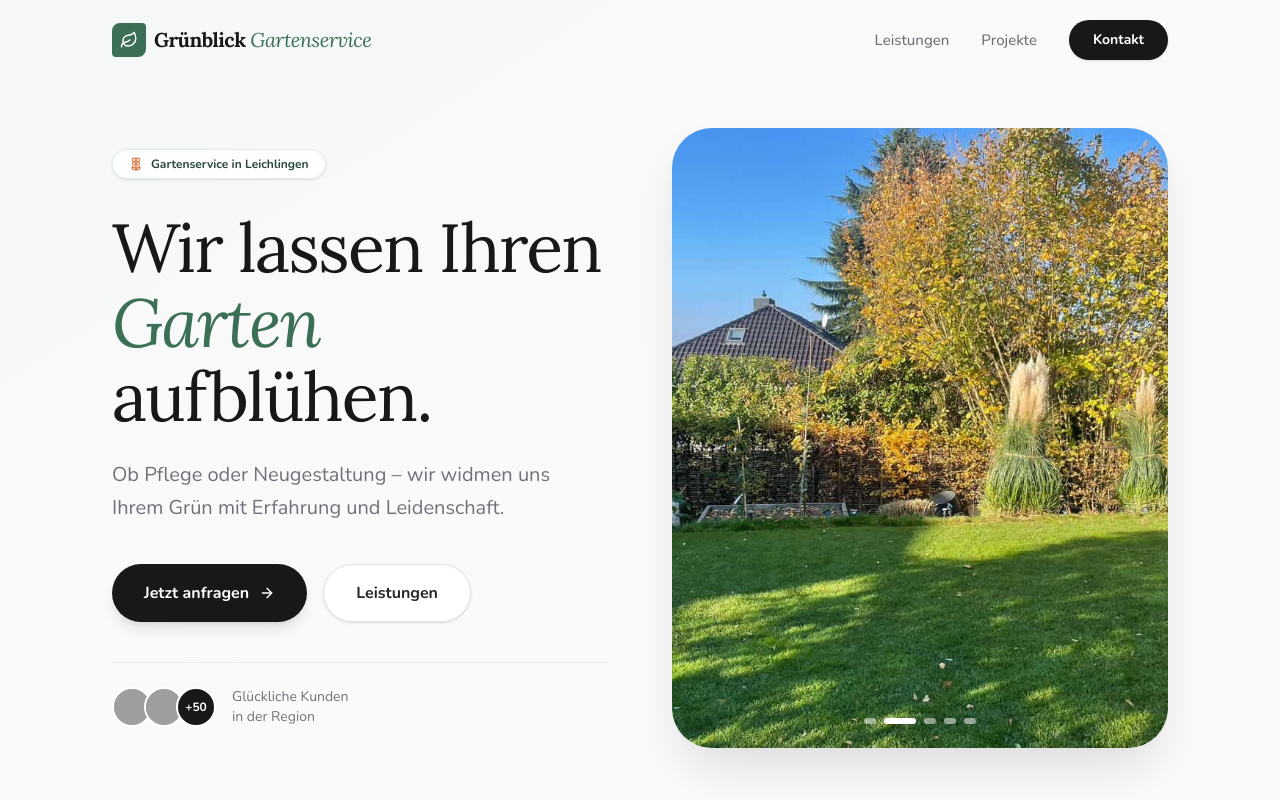
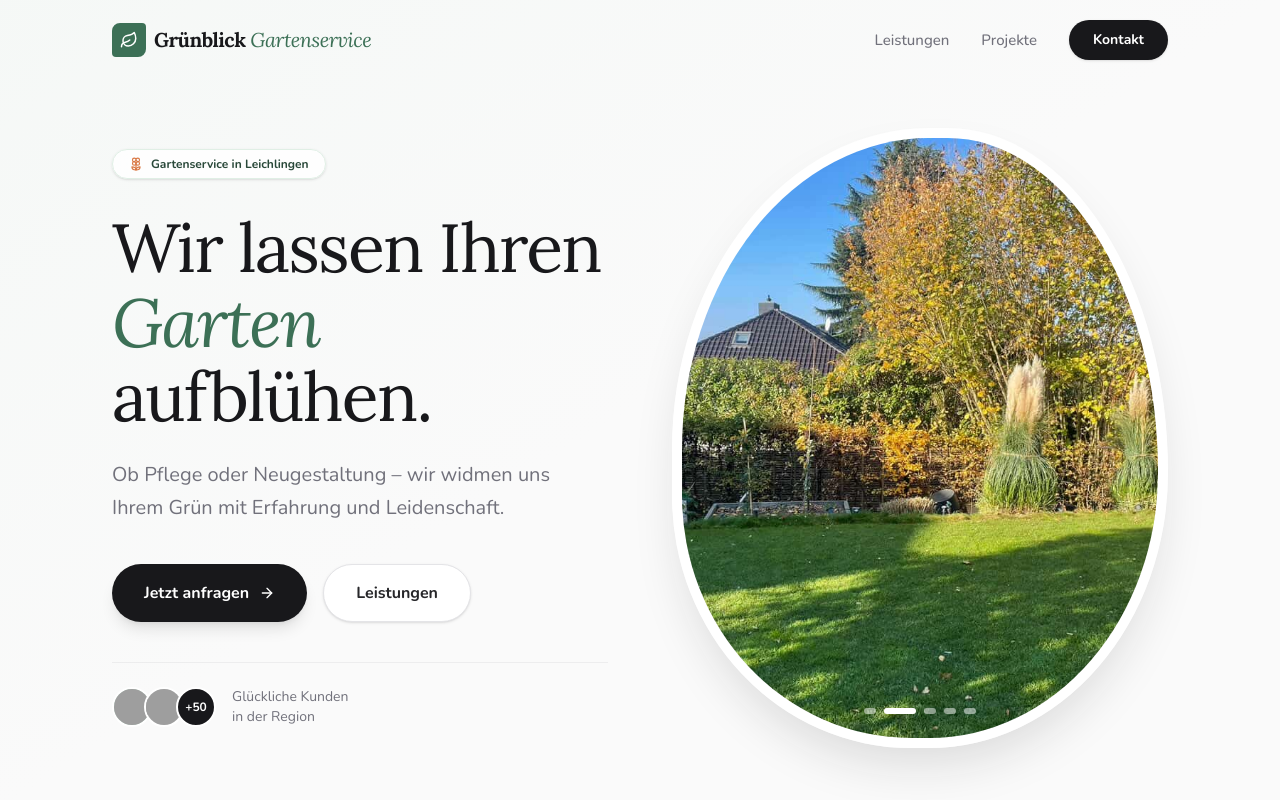
Before and after one commit to LukasGartenservice/Website, a React (Vite) app: page / in a window 1280 px wide. Shown: the top 800 px of the page. Built offline with nearby package versions, Linux system fonts and the light colour scheme; grey boxes are pictures that could not be loaded.

Commit message:
fix: restore organic blob hero image, gallery back to 2 initial refs

```diff
--- a/src/components/Gallery/Gallery.jsx
+++ b/src/components/Gallery/Gallery.jsx
@@ -42,7 +42,7 @@ const pairs = [
 ];
 
 const Gallery = () => {
-  const [visibleCount, setVisibleCount] = useState(3);
+  const [visibleCount, setVisibleCount] = useState(2);
 
   return (
     <section className="py-24 lg:py-40 bg-white relative" id="gallery">
--- a/src/components/Hero/Hero.jsx
+++ b/src/components/Hero/Hero.jsx
@@ -75,7 +75,7 @@ const Hero = () => {
             transition={{ duration: 1, ease: "easeOut", delay: 0.2 }}
             className="relative w-full flex justify-center lg:justify-end"
           >
-            <div className="relative w-full max-w-[340px] sm:max-w-[420px] lg:max-w-[520px] aspect-[4/5] rounded-[2.5rem] overflow-hidden shadow-2xl shadow-zinc-900/15">
+            <div className="relative w-full max-w-[300px] sm:max-w-[380px] lg:max-w-[520px] aspect-[1/1] md:aspect-[4/5] organic-blob overflow-hidden border-[6px] md:border-[10px] border-white z-10 shadow-2xl shadow-zinc-900/15 mx-auto">
               <AnimatePresence>
                 <motion.img
                   key={currentImage}
```
